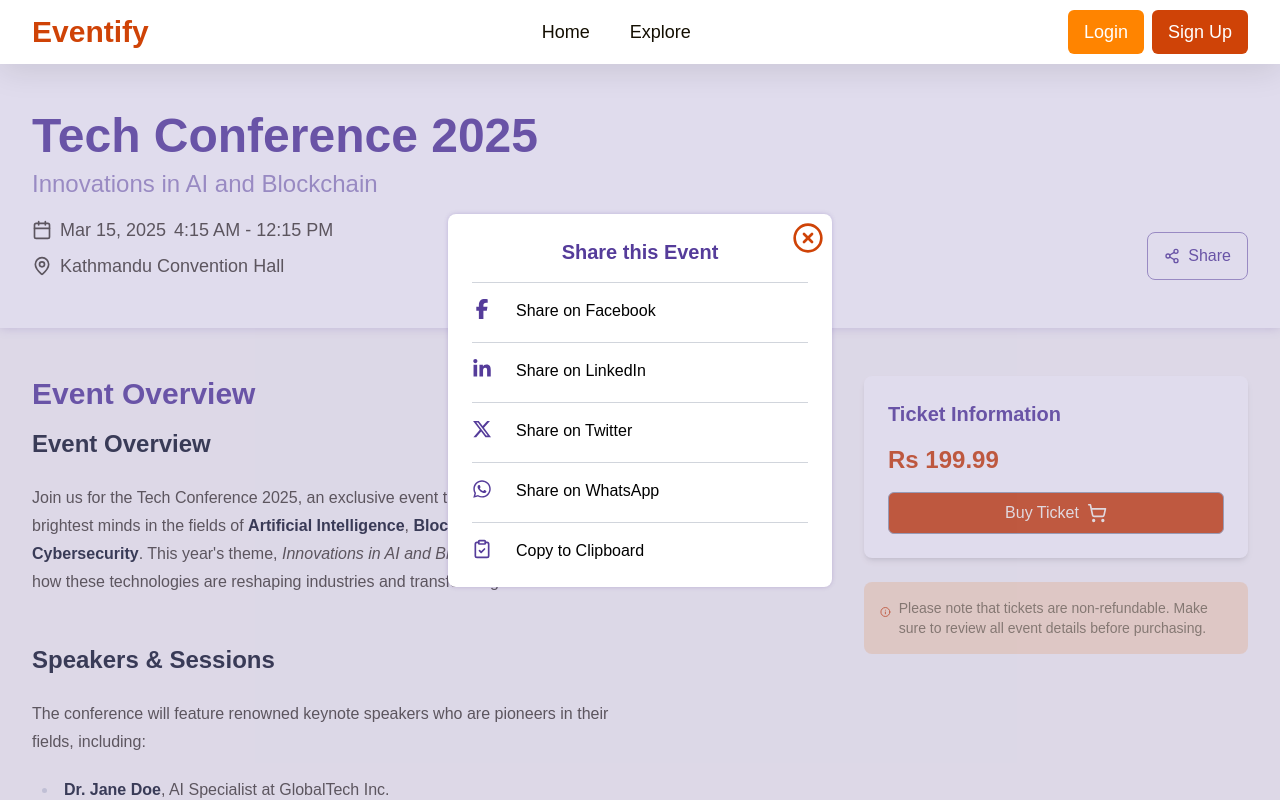
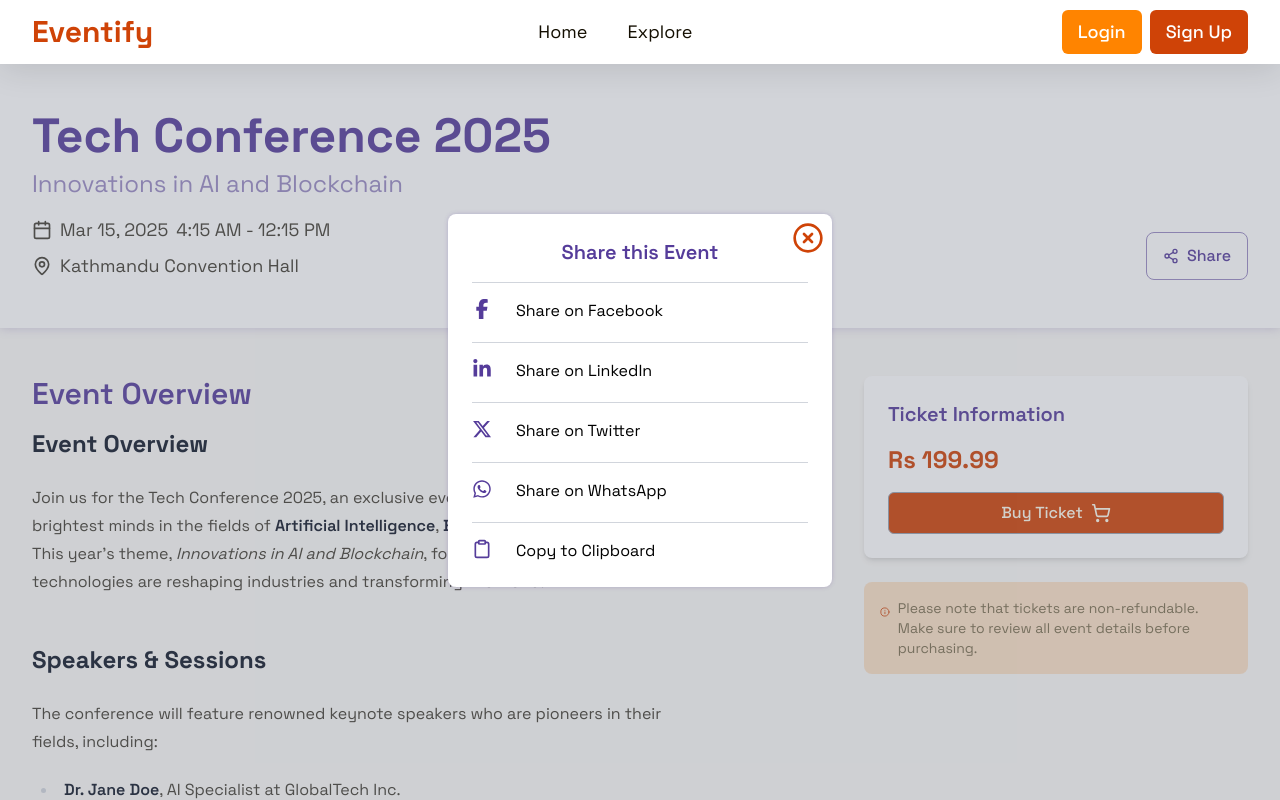
Before and after one commit to SuyanShrestha/eventify-frontend, a React (Vite) app: page /events/1 in a window 1280 px wide. Both pictures are taken after a click on the button "Share". Shown: the top 800 px of the page. Built offline with nearby package versions, Linux system fonts and the light colour scheme.

Commit message:
fix: resolve the copyToClipboard icon bug on ShareModal

```diff
--- a/src/components/events/ShareModal.tsx
+++ b/src/components/events/ShareModal.tsx
@@ -55,7 +55,7 @@ const ShareModal: React.FC<ShareModalProps> = ({
   ) : (
     // Centered Modal for larger screens
     <div
-      className={`fixed inset-0 flex items-center justify-center bg-secondary-text-400/30 z-25 ${
+      className={`fixed inset-0 flex items-center justify-center bg-gray-500/30 z-25 ${
         isOpen ? "visible" : "hidden"
       }`}
       onClick={onClose}
@@ -142,12 +142,12 @@ const ShareOptions = ({ shareUrl }: { shareUrl: string }) => {
       >
         {copied ? (
           <div className="w-full flex justify-start gap-4">
-            <Clipboard className="w-5 h-5 mr-2 text-secondary-text-500" />
+            <ClipboardCheck className="w-5 h-5 mr-2 text-secondary-text-500" />
             <span>Copied!</span>
           </div>
         ) : (
           <div className="w-full flex justify-start gap-4">
-            <ClipboardCheck className="w-5 h-5 mr-2 text-secondary-text-500" />
+            <Clipboard className="w-5 h-5 mr-2 text-secondary-text-500" />
             <span>Copy to Clipboard</span>
           </div>
         )}
--- a/src/index.css
+++ b/src/index.css
@@ -1,3 +1,4 @@
+@import url("https://fonts.googleapis.com/css2?family=Space+Grotesk:wght@400;500;600;700&display=swap");
 @import "tailwindcss";
 @plugin "@tailwindcss/typography";
 
```
